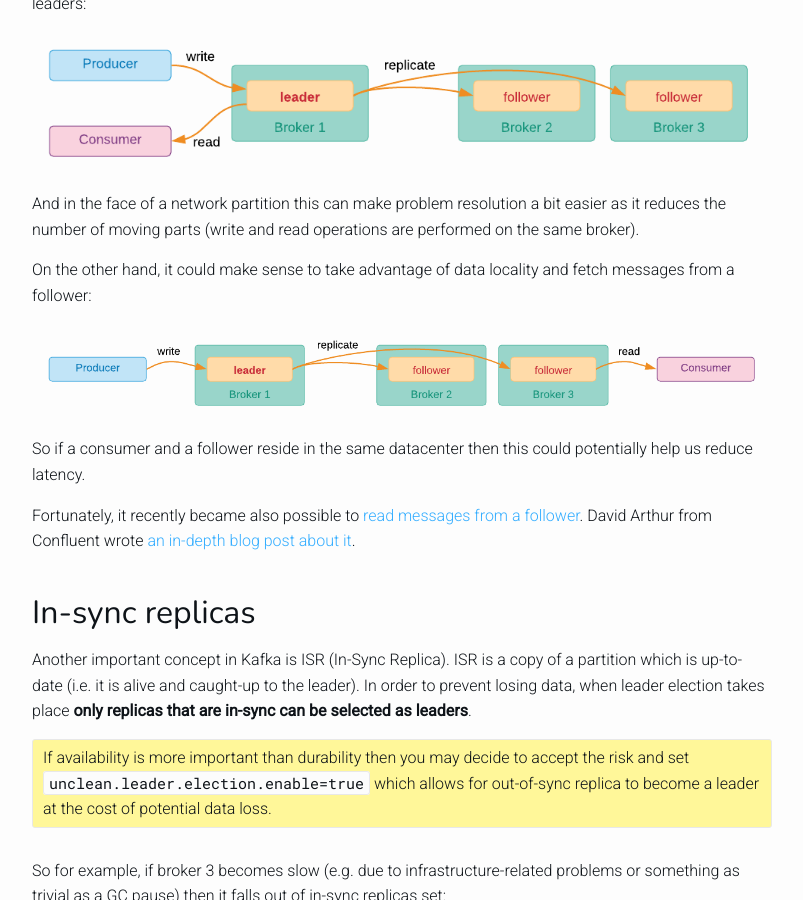
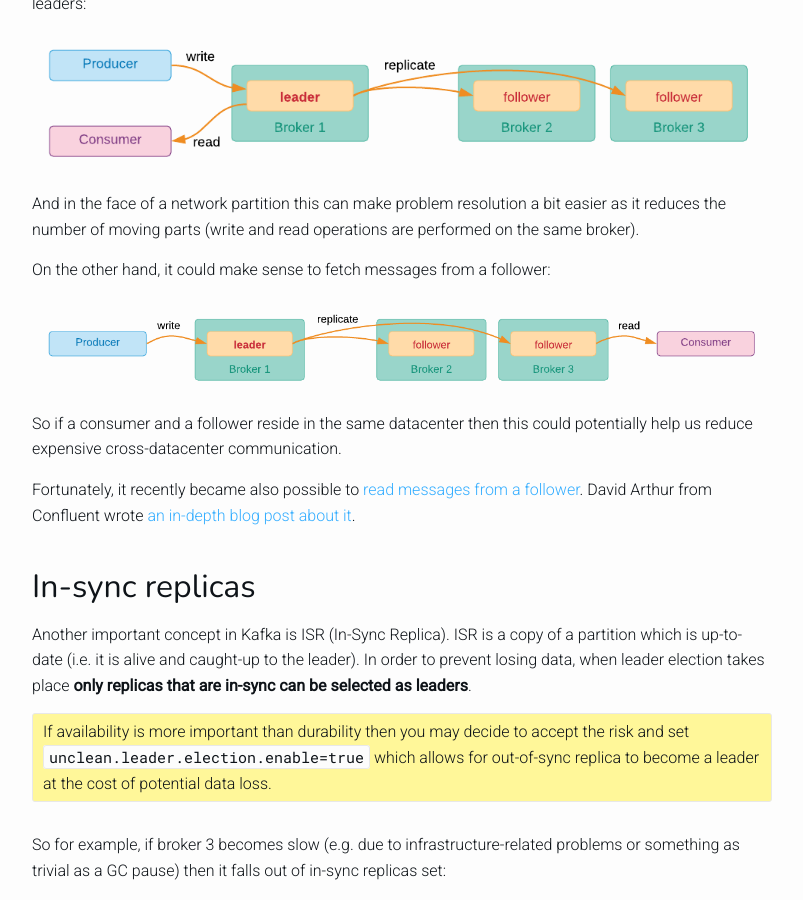
Before and after one commit to mbukowicz/mbukowicz.github.io, a Jekyll site: the page built from _posts/2020-07-26-replication-in-kafka.md, in a window 1280 px wide and 900 px high, scrolled down 4428 px. Shown: the whole window, without its empty margins (238-1041 px from the left). Built offline with Jekyll 4.4.1, drawn with Linux system fonts in a browser that asks for light colours.

Commit message:
Add small correction to replication in Kafka

```diff
--- a/_posts/2020-07-26-replication-in-kafka.md
+++ b/_posts/2020-07-26-replication-in-kafka.md
@@ -130,14 +130,13 @@ And in the face of a network partition this can make problem resolution
 a bit easier as it reduces the number of moving parts (write and read operations
 are performed on the same broker).
 
-On the other hand, it could make sense to take advantage of data
-locality and fetch messages from a follower:
+On the other hand, it could make sense to fetch messages from a follower:
 
 <img src="/images/replication-in-kafka/consumers-read-from-follower.png"
 title="Consumer read from follower" style="clear: both;" />
 
 So if a consumer and a follower reside in the same datacenter then this could
-potentially help us reduce latency.
+potentially help us reduce expensive cross-datacenter communication.
 
 Fortunately, it recently became also possible to
 [read messages from a follower](https://cwiki.apache.org/confluence/display/KAFKA/KIP-392%3A+Allow+consumers+to+fetch+from+closest+replica). David Arthur from
```
